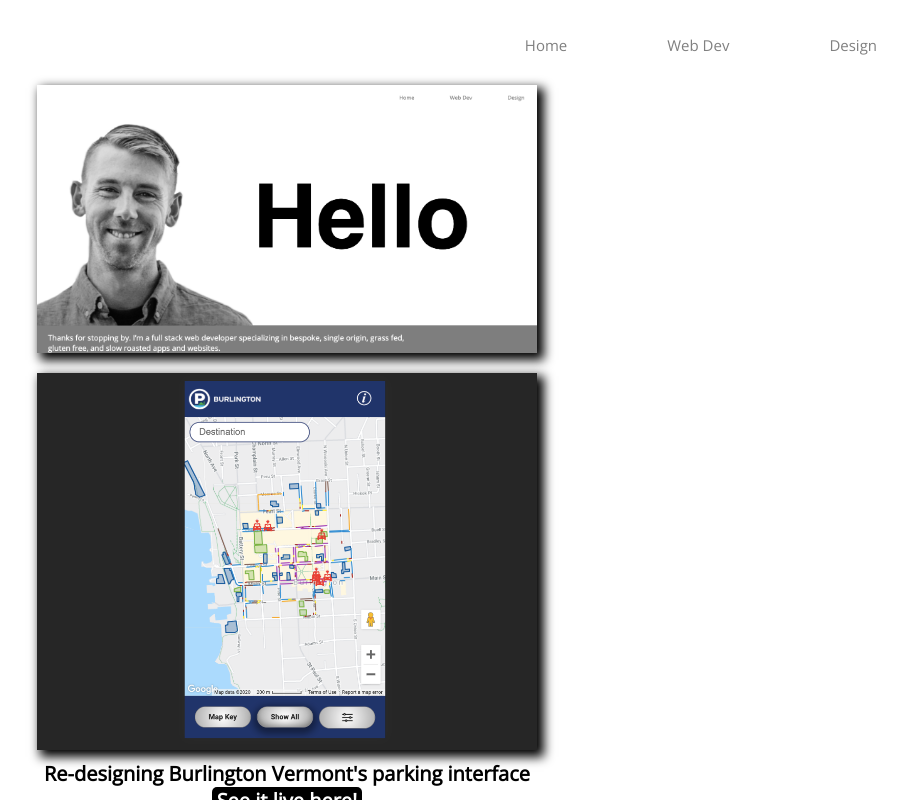
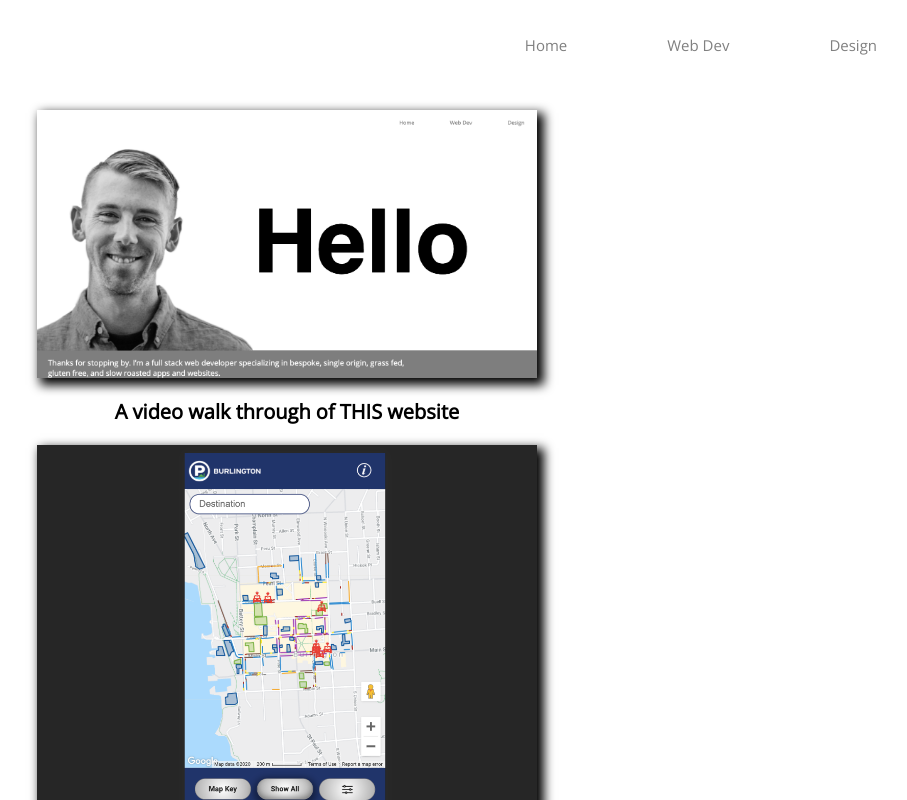
Before and after one commit to leepeters0023/portfolio2.0, a React (Create React App) app in the folder client/: page /WebDev in a window 1280 px wide. Shown: the top 800 px of the page, without its empty margins (353-1260 px from the left). Built offline with nearby package versions, Linux system fonts and the light colour scheme.

Commit message:
descriptions, header improvements

```diff
--- a/client/src/App.css
+++ b/client/src/App.css
@@ -43,6 +43,10 @@ ul {
 li {
   list-style-type: disc;
   list-style-position: inside;
+}
+.item-description {
+  margin-top: 10px;
+  margin-bottom: 10px;
 }
 
 /* - - ^ body, all ^ - - */
@@ -91,9 +95,10 @@ li {
   align-items: flex-end;
   justify-content: flex-end;
   width: 100vw;
-  background-color: transparent;
+  background: white;
   height: 75px;
-  z-index: 1;
+  position: fixed;
+  z-index: 100;
 }
 #headerButtons {
   display: flex;
@@ -372,6 +377,7 @@ li {
 #home-portrait {
   margin-left: -75px;
   margin-bottom: -5px;
+
 }
 #home-portrait-mobile {
   display: none;
@@ -420,6 +426,9 @@ li {
 /* - - - design - - - */
 #Design {
   background-color: transparent;
+  overflow: hidden;
+  position: relative;
+  top: 100px;
 }
 #design-content {
   display: flex;
@@ -499,12 +508,14 @@ li {
 }
 #web-dev {
   display: flex;
-  overflow-y: auto;
+  overflow: hidden;
+  position: relative;
   align-items: center;
   flex-direction: column;
   justify-content: center;
-  height: 95%;
   width: 100vw;
+  top: 100px;
+  margin-bottom: 100px;
 }
 #park-btv-link {
   text-decoration: none;
@@ -736,10 +747,6 @@ li {
     padding: 5px 5px 5px 5px;
   }
   #home-call-to-action {
-    padding: 20px 0px 50px 0px;
-    margin-top: 15px;
-    margin-bottom: 15px;
-    text-align: center;
     border-top: solid black 3px;
   }
   /* - - - webDev - - - */
@@ -799,7 +806,6 @@ li {
   /* - - - design - - - */
   #Design {
     background-color: transparent;
-
   }
   #design-content {
     display: flex;
--- a/client/src/Design.js
+++ b/client/src/Design.js
@@ -26,24 +26,42 @@ class Design extends React.Component {
       <div id='Design'>
         <div id='design-content'>
           <img src='/Images/HollywoodBowl-2.jpg' alt='hollywoodbowl2' id='HollywoodBowl' className='designImg' data='test test'></img>
+          <div className='item-description'><h4>Custom logo for Hollywood Bowl, a concert venue in California</h4></div>
           <img src='/Images/alligiance.png' alt='alligiance-logo' id='alligiance' className='designImg'></img>
+          <div className='item-description'><h4>Custom logo for Alligiance Benefits, an insurance broker in Montana</h4></div>
           <img src='/Images/mrp.png' alt='mar river path' id='mrp' className='designImg'></img>
+          <div className='item-description'><h4>Custom logo for the Mad River Path, an environmental non-profit in Vermont</h4></div>
           <img src='Images/lyftSelect.png' alt='lyft select' id='lyft-select' className='designImg'></img>
+          <div className='item-description'><h4>Rebrand exploration for the popular ride share app, Lyft.<br></br>This work served as part of a pitch deck for proposed new verticals.
+          <br></br>Here, we see a possible logo for Lyft's high end service</h4></div>
           <img src='Images/lyftWorks.png' alt='lyft works' id='lyft-works'className='designImg'></img>
+          <div className='item-description'><h4>Rebrand exploration for the popular ride share app, Lyft.<br></br>A possible logo for Lyft's service aimed at ride sharing to work</h4></div>
           <img src='Images/lyftBesties2.png' alt='lyft besties two' id='lyft-besties2'className='designImg'></img>
+          <div className='item-description'><h4>Rebrand exploration for the popular ride share app, Lyft.<br></br>A possible logo for Lyft's proposed referral program</h4></div>
           <img src='Images/lyftBesties.png' alt='lyft besties' id='lyft-besties'className='designImg'></img>
           <img src='Images/heartbay.png' alt='heart bay organics' id='heartbay' className='designImg'></img>
+          <div className='item-description'><h4>Custom logo for Heart Bay Organics, a small batch family operated maple syrup producer in New York</h4></div>
           <img src='Images/destdev.png' alt='destination development' id='destdev' className='designImg'></img>
+          <div className='item-description'><h4>Custom logo for Destination Development, a Colorado based tourism organization</h4></div>
           <img src='Images/destinationdev.png' id='dest-dev-small' alt='destination development' className='designImg'></img>
           <img src='Images/bloom.png' alt='bloom graphic' id='bloom' className='designImg'></img>
+          <div className='item-description'><h4>Label for Clean Bottle Bloom Infusion Pods, a tea like product</h4></div>
           <img src='Images/sqlabel.png' alt='clean bottle square logo' id='sqlabel'className='designImg'></img>
+          <div className='item-description'><h4>One of many labels created for the Clean Bottle Square water bottle</h4></div>
           <img src='Images/jenniePoster.jpg' alt='Jennie Bender Promo poster' id='jennie-poster'className='designImg'></img>
+          <div className='item-description'><h4>Promotional poster for Jennie Bender, professional nordic ski racer</h4></div>
           <img src='/Images/HollywoodBowl1.jpg' alt='hollywood bowl' id='HollywoodBowl1'className='designImg'></img>
+          <div className='item-description'><h4>Additional custom logo for Hollywood Bowl, a concert venue in California</h4></div>
           <img src='/Images/cleanBottle8.png' alt='clean bottle display' id='Cleanbottle8' className='designImg'></img>
+          <div className='item-description'><h4>Custom display for Clean Bottle Square water bottle</h4></div>
           <img src='/Images/cleanBottleSellSheet.jpg' alt='cleanbottle sell sheet' id='cleanBottleSellSheet' className='designImg'></img>
+          <div className='item-description'><h4>Custom sell sheet Clean Bottle Square water bottle</h4></div>
           <img src='/Images/cleanBottleInsta2.jpg' alt='clean bottle instagram' id='cleanBottleInsta2' className='designImg'></img>
+          <div className='item-description'><h4>Avant garde Instagram fun for Clean Bottle</h4></div>
           <img src='/Images/cleanBottleInsta3.jpg' alt='clean bottle instagram' id='cleanBottleInsta3' className='designImg'></img>
+          <div className='item-description'><h4>Promotional Instagram collaboration with the Amgen Tour of California</h4></div>
           <img src='/Images/custombottles.jpg' alt='custom clean bottles' id='custombottles' className='designImg'></img>
+          <div className='item-description'><h4>Sample of various custom Clean Bottles</h4></div>
         </div>
         {this.state.modalDisplay ? <Modal closeModal={this.closeModal} currentModal={this.state.currentModal} /> : null}
       </div>
--- a/client/src/WebDev.js
+++ b/client/src/WebDev.js
@@ -27,8 +27,9 @@ class WebDev extends React.Component {
       <div id='web-dev-container'>
         <div id='web-dev'>
         <img id='96320ec895dd4060b77559a1cb3de073' alt='portfolio thumb' className='webdev-thumb' onClick={this.openModal} src='Images/portfolio-thumb.png'></img>
+        <div className='item-description'><h4>A video walk through of THIS website</h4></div>
         <img id='87b0054d983542baa7735240d057593f' alt='park burlington thumb' className='webdev-thumb' onClick={this.openModal} src='Images/parkBTV.png'></img>
-        <h4>Re-designing Burlington Vermont's parking interface<br></br><a id='park-btv-link' href='https://park-burlington.herokuapp.com/'>See it live here!</a></h4>
+        <h4>Re-designing Burlington Vermont's parking interface with<br></br> JavaScript and Google Maps<br></br><a id='park-btv-link' href='https://park-burlington.herokuapp.com/'>See it live here!</a></h4>
           <img id='e7754b14c80249eaaa0844afea3f4c84' alt='yelpington thumb' className='webdev-thumb' onClick={this.openModal} src='Images/yelpington.png'></img>
           <h4>Geo Locating Burlington, VT businesses with React</h4>
           <img id='5666b343d9bc43c892735bc1c6a53e8d' alt='tic tac toe thumb' className='webdev-thumb' onClick={this.openModal} src='Images/TicTac.png'></img>
```
